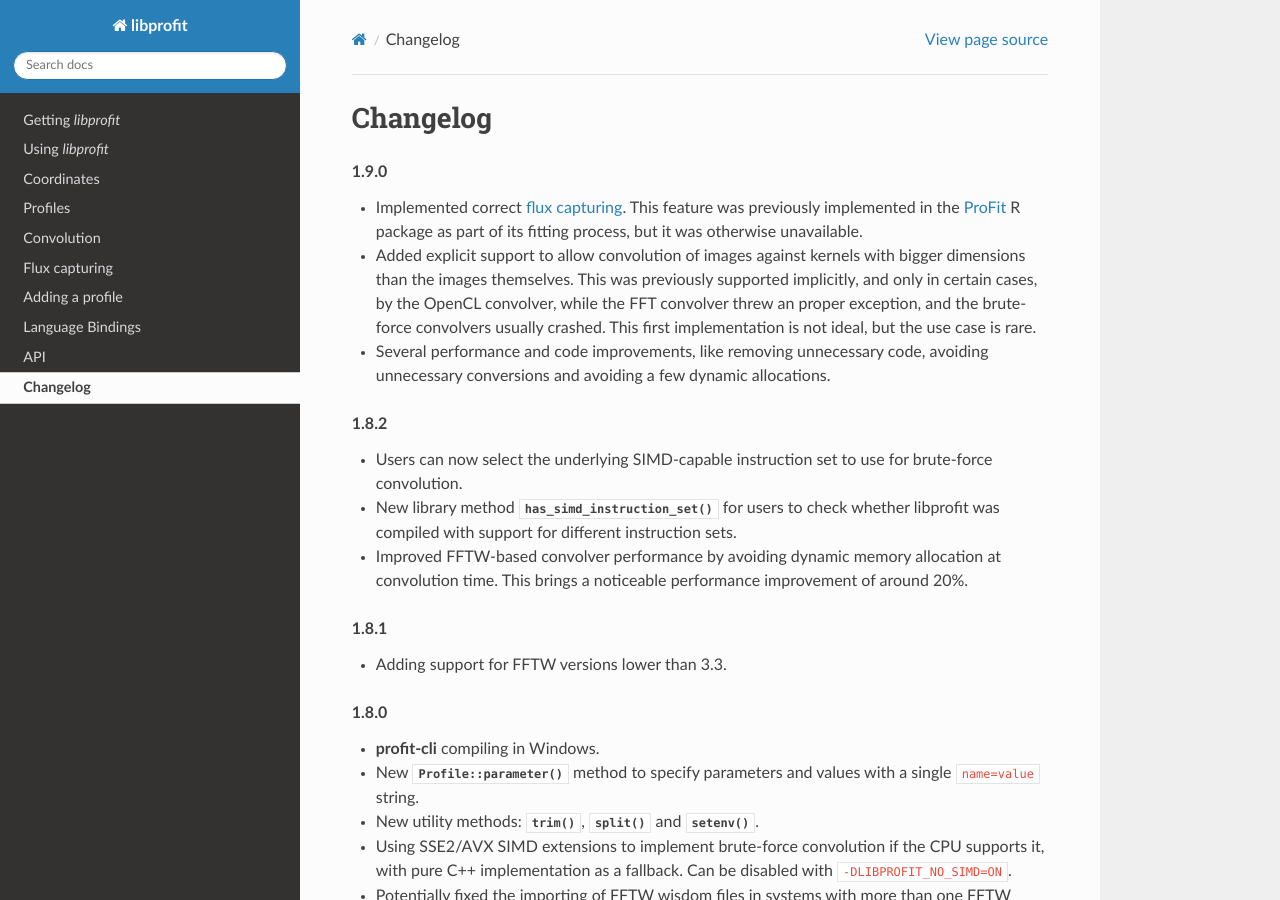
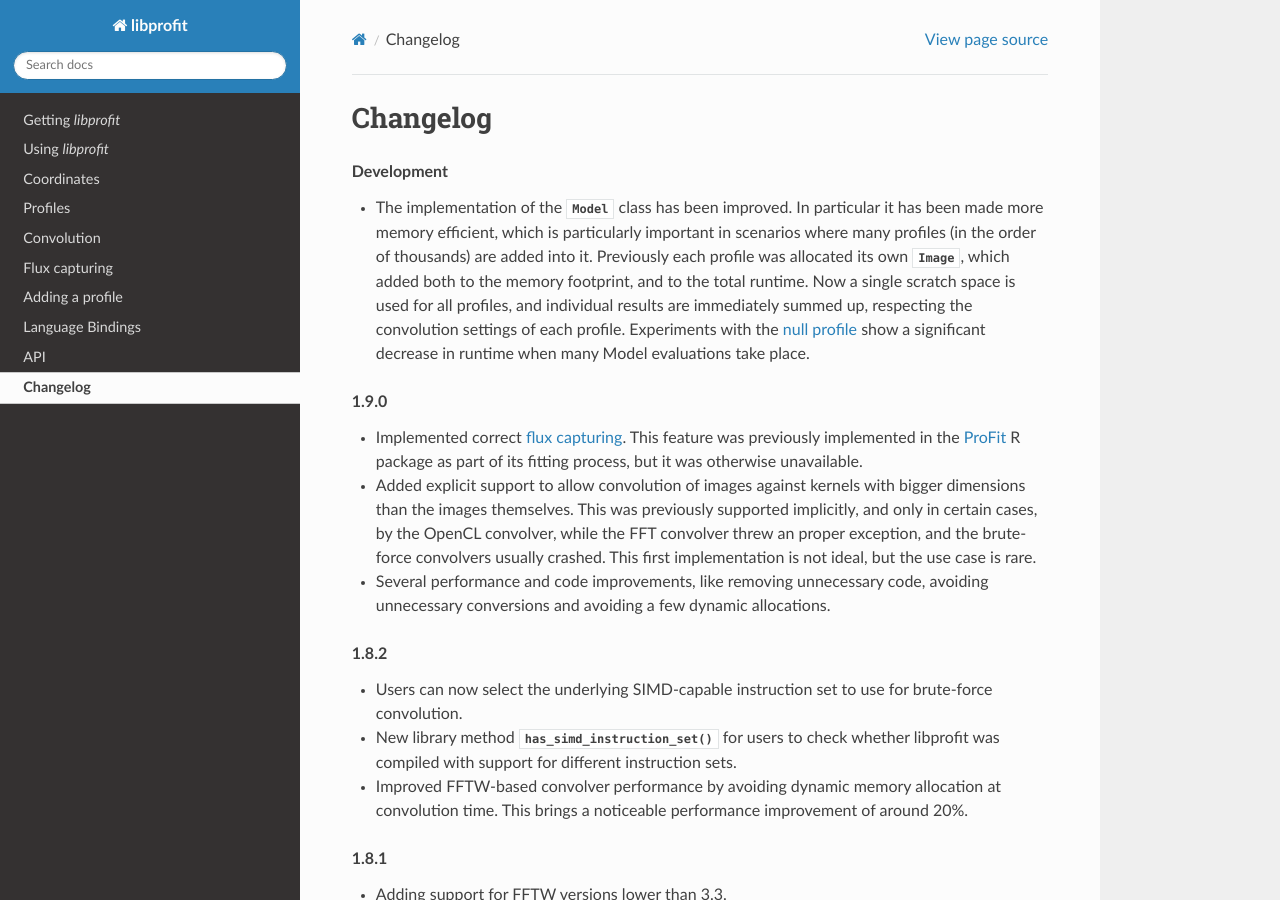
Before and after one commit to ICRAR/libprofit, a Sphinx documentation site: the page built from docs/changelog.rst, in a window 1280 px wide and 900 px high. Built offline with Sphinx 7.4.7 and the Read the Docs theme 2.0.0, drawn with Linux system fonts in a browser that asks for light colours.

Commit message:
Adding new Model improvements to changelog
Signed-off-by: Rodrigo Tobar <rtobar@icrar.org>

```diff
--- a/docs/changelog.rst
+++ b/docs/changelog.rst
@@ -4,6 +4,23 @@ Changelog
 .. default-domain:: cpp
 .. highlight:: cpp
 .. namespace:: profit
+
+.. rubric:: Development
+
+* The implementation of the :class:`Model` class has been improved.
+  In particular it has been made more memory efficient,
+  which is particularly important in scenarios
+  where many profiles (in the order of thousands)
+  are added into it.
+  Previously each profile was allocated its own :class:`Image`,
+  which added both to the memory footprint,
+  and to the total runtime.
+  Now a single scratch space is used for all profiles,
+  and individual results are immediately summed up,
+  respecting the convolution settings of each profile.
+  Experiments with the :ref:`null profile <profiles.null>`
+  show a significant decrease in runtime
+  when many Model evaluations take place.
 
 .. rubric:: 1.9.0
 
--- a/docs/profiles.rst
+++ b/docs/profiles.rst
@@ -143,6 +143,8 @@ at a specific location and for a given user-defined magnitude.
 * **mag**: The total flux magnitude of the PSF.
 
 
+.. _profiles.null:
+
 ``null``
 --------
 
```
